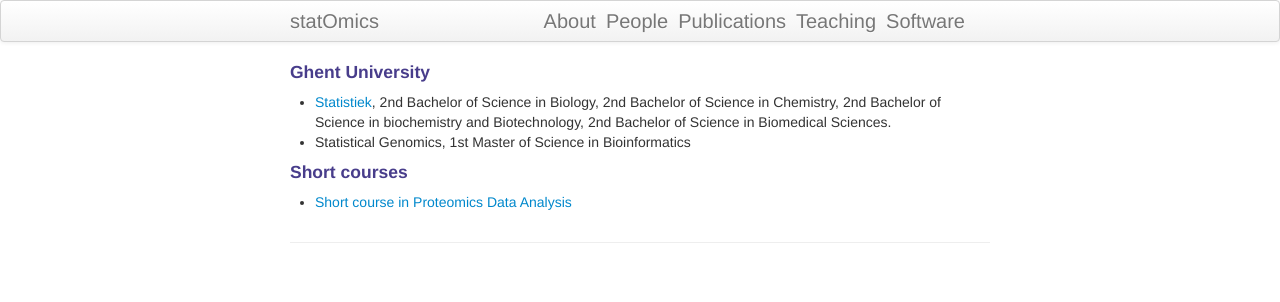
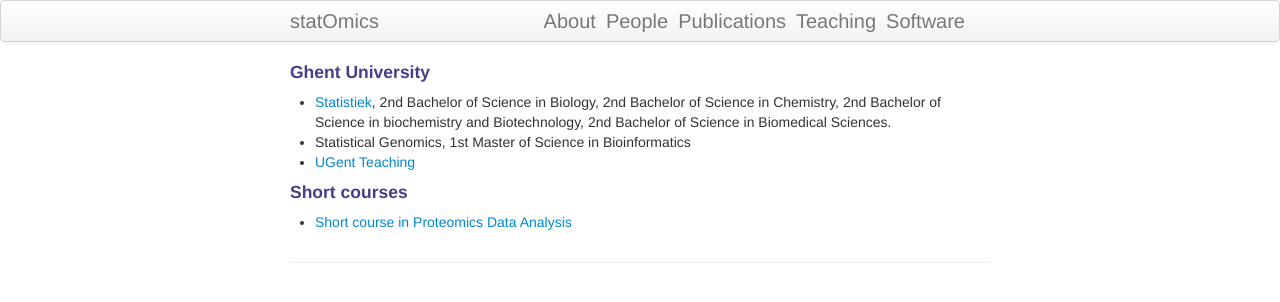
Before and after one commit to statOmics/statOmics.github.io, a Jekyll site: the page built from pages/teaching.md, in a window 1280 px wide. Shown: the top 302 px of the page. Built offline with Jekyll 4.4.1, drawn with Linux system fonts in a browser that asks for light colours.

Commit message:
Update Teaching

```diff
--- a/pages/teaching.md
+++ b/pages/teaching.md
@@ -6,6 +6,7 @@
 #### Ghent University
 - [Statistiek](https://users.ugent.be/~lclement/statistiek/), 2nd Bachelor of Science in Biology, 2nd Bachelor of Science in Chemistry, 2nd Bachelor of Science in biochemistry and Biotechnology, 2nd Bachelor of Science in Biomedical Sciences.
 - Statistical Genomics, 1st Master of Science in Bioinformatics
+- [UGent Teaching](https://telefoonboek.ugent.be/nl/people/801001441317)
 
 #### Short courses
 - [Short course in Proteomics Data Analysis](https://statomics.github.io/pda/)
```
